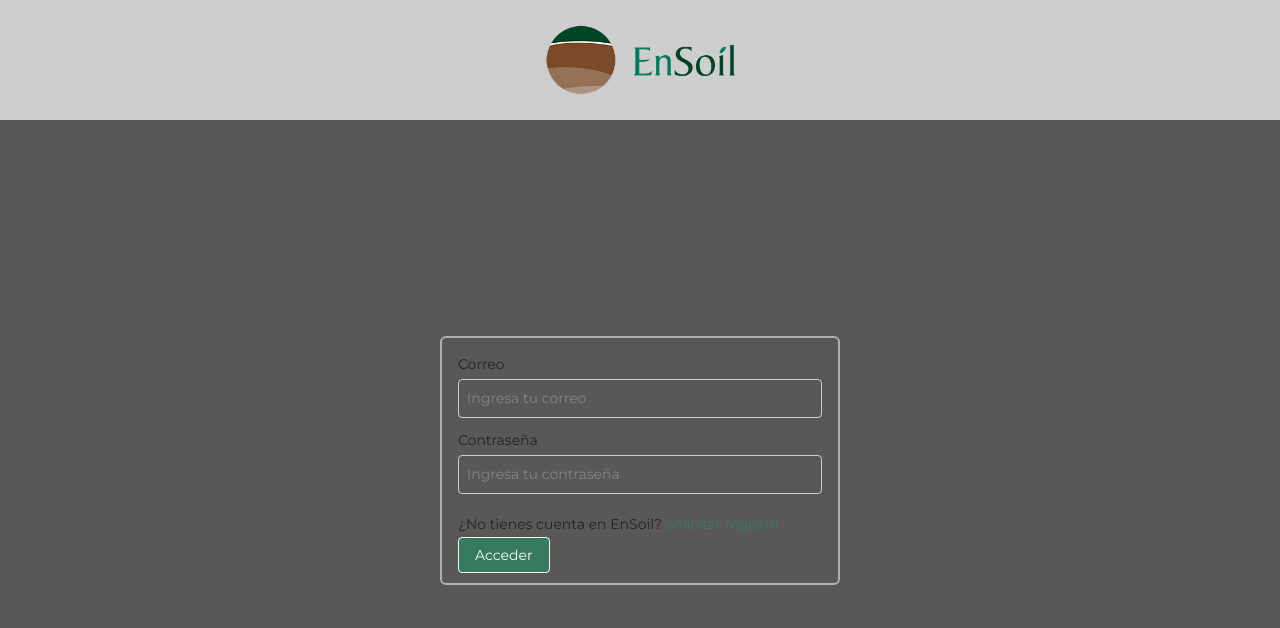
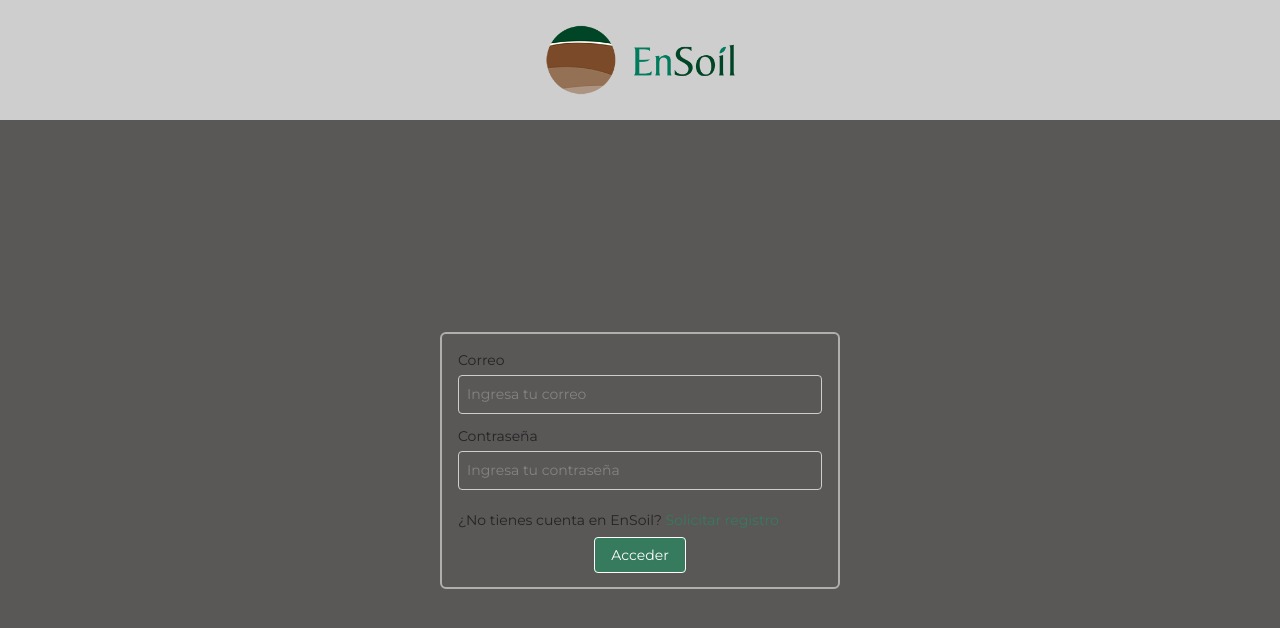
Before and after one commit to RaiEscalona/EnSoilFrontend-test, a Next.js app in the folder ensoil/: page /login in a window 1280 px wide. Shown: the top 628 px of the page. Built offline with nearby package versions, Linux system fonts and the light colour scheme.

Commit message:
style: se arregla la posición del botón en la login page

```diff
--- a/ensoil/src/components/login-form.js
+++ b/ensoil/src/components/login-form.js
@@ -59,8 +59,9 @@
             <span> Solicitar registro</span>
         </Link>
       </div>
-
-      <Button label={"Acceder"} route={"/excels"} fullWidth={true}></Button>
+      <div className="flex-1 flex justify-center items-center p-1">
+        <Button label={"Acceder"} route={"/excels"} fullWidth={true}></Button>
+      </div>
     </Form>
   );
 }
```
